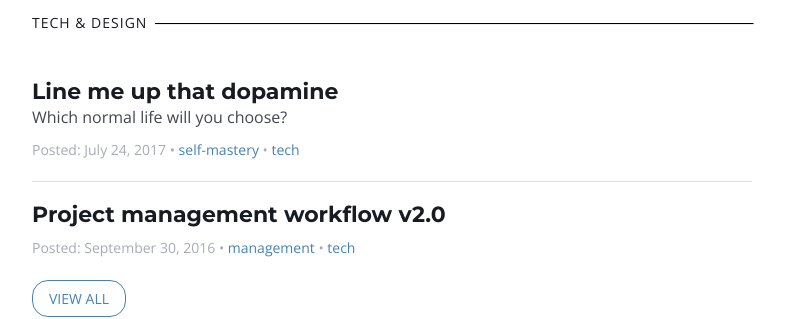
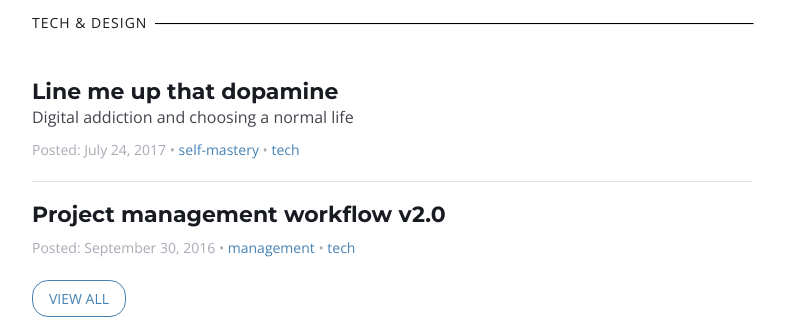
Before and after one commit to mcknightlabs/rtmup, a Jekyll site: the page built from index.html, in a window 1280 px wide. Shown: the part 435-754 px from the top of the page, without its empty margins (248-1033 px from the left). Built offline with Jekyll 4.4.1, drawn with Linux system fonts in a browser that asks for light colours.

Commit message:
updates addiction post description

```diff
--- a/_posts/tech-design/2017-7-24-addiction.md
+++ b/_posts/tech-design/2017-7-24-addiction.md
@@ -1,7 +1,7 @@
 ---
 layout: article
 title: Line me up that dopamine
-description: Which normal life will you choose?
+description: Digital addiction and choosing a normal life
 category: tech
 tags:
 - self-mastery
```
